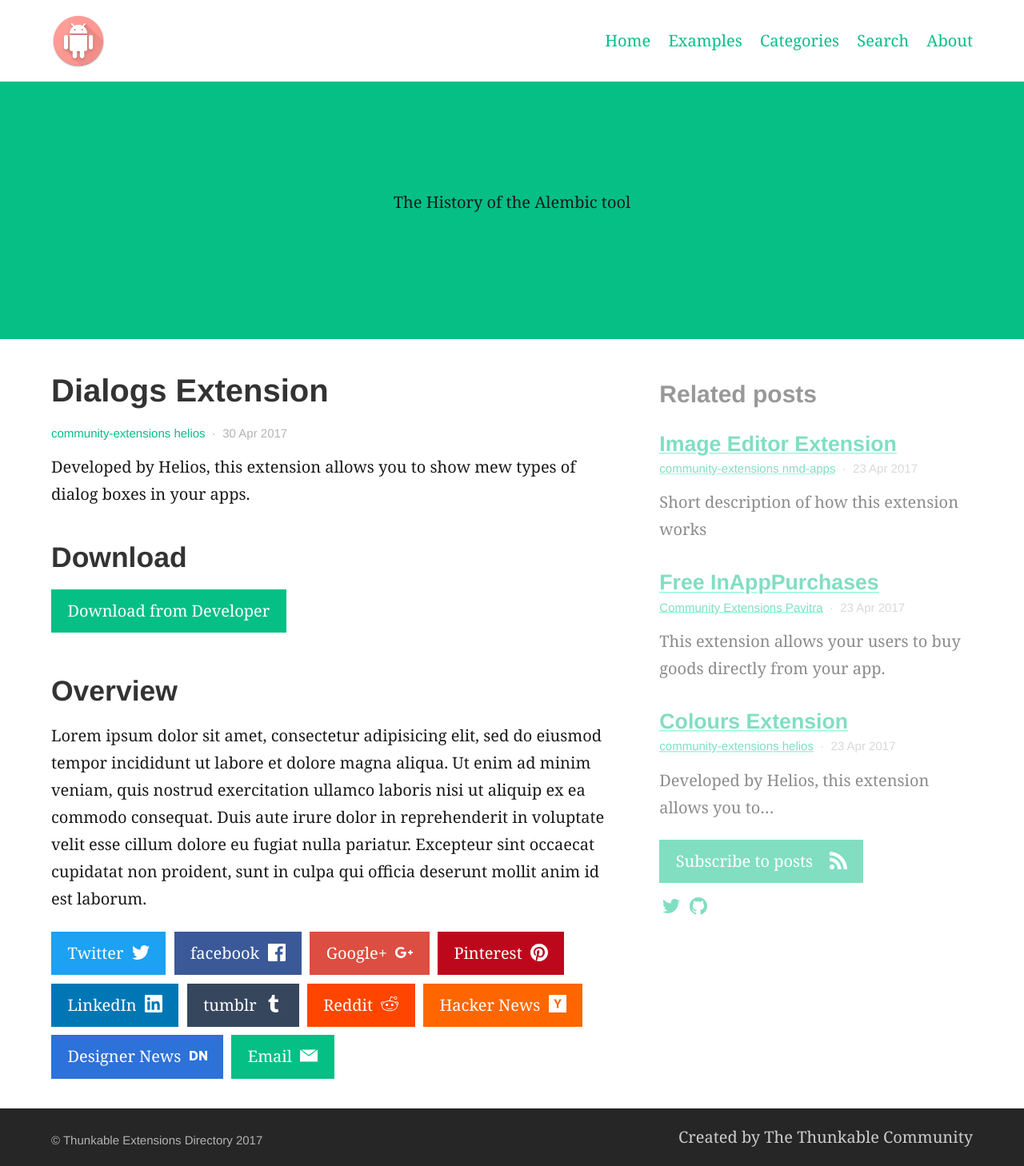
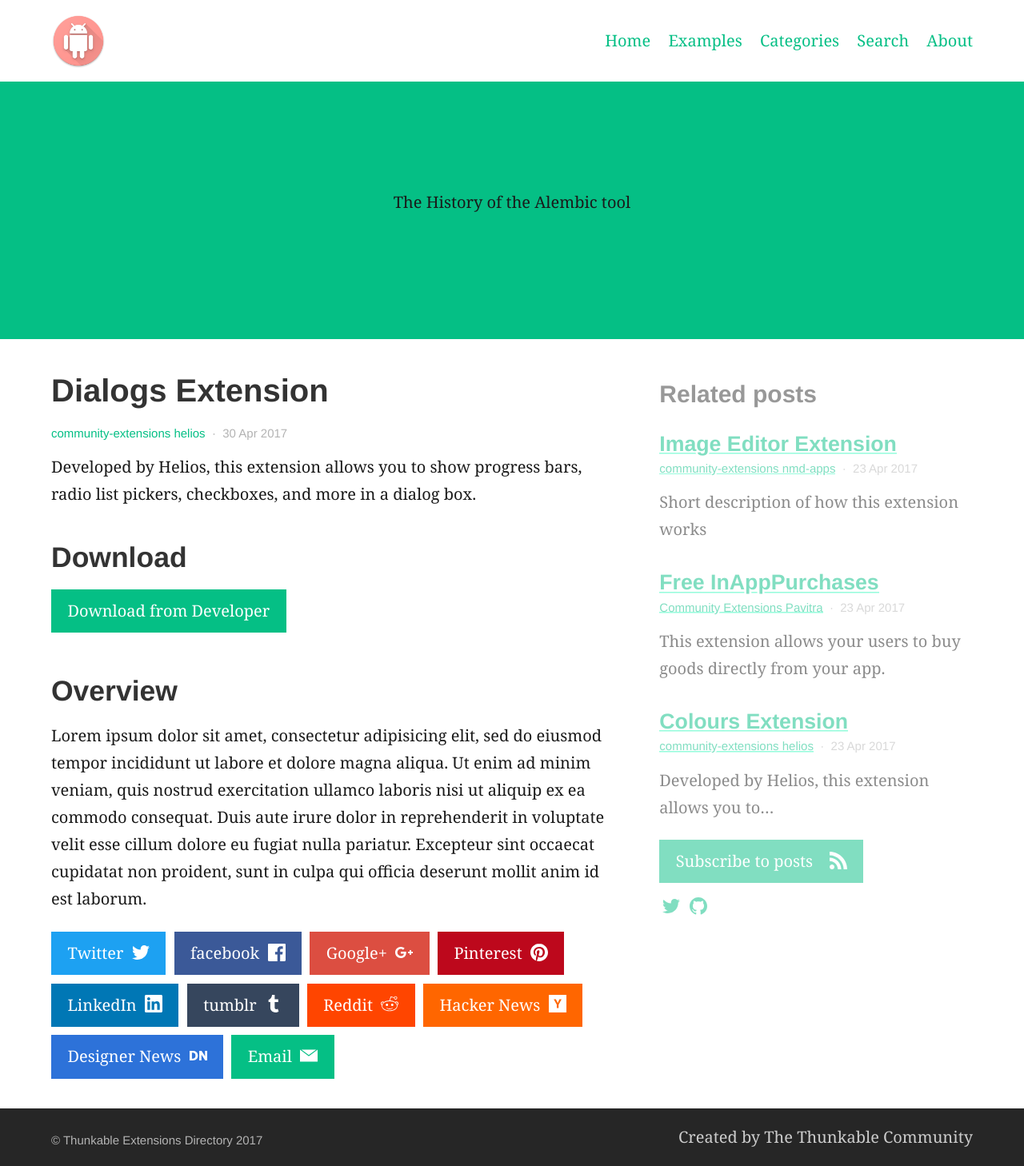
Before and after one commit to domhnallohanlon/thunkable_extensions, a Jekyll site: the page built from _posts/2017-04-30-dialogs-extension.md, in a window 1280 px wide. Shown: the whole page at 80% size. Built offline with Jekyll 4.4.1, drawn with Linux system fonts in a browser that asks for light colours.

Commit message:
Update description

```diff
--- a/_posts/2017-04-30-dialogs-extension.md
+++ b/_posts/2017-04-30-dialogs-extension.md
@@ -5,7 +5,7 @@ feature_text: |
   The History of the Alembic tool
 ---
 
-Developed by Helios, this extension allows you to show mew types of dialog boxes in your apps.
+Developed by Helios, this extension allows you to show progress bars, radio list pickers, checkboxes, and more in a dialog box.
 
 <!-- more -->
 
```
